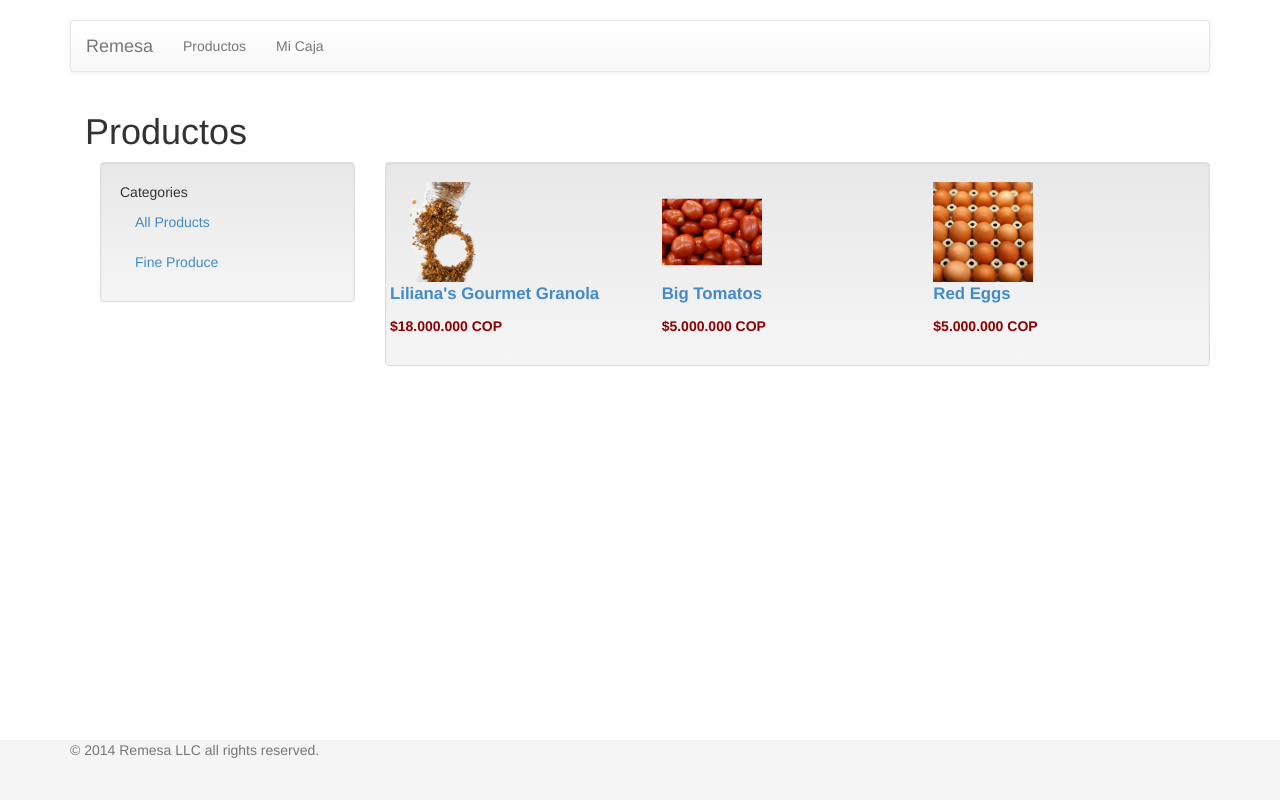
After one commit to dsimic/remesa, a Django app: page /products/ in a window 1280 px wide. The commit adds this page. Run offline with Django 3.2, Linux system fonts and the light colour scheme; data comes from the database, SQL or seed files in the repository; some libraries are stand-ins or nearby versions.

Commit message:
productos

```diff
--- a/remesa/urls.py
+++ b/remesa/urls.py
@@ -9,6 +9,7 @@ urlpatterns = patterns(
     # url(r'^$', 'remesa.views.home', name='home'),
     # url(r'^blog/', include('blog.urls')),
     url(r'^$', 'remesa.views.home', name='home'),
+    url(r'^products/', 'remesa.views.products', name='products'),
     url(r'^admin/', include(admin.site.urls)),
 )
 
--- a/remesa/views.py
+++ b/remesa/views.py
@@ -1,7 +1,7 @@
 from django.shortcuts import render_to_response
 from django.template import RequestContext
 
-from catalogue.models import FeaturedProduct
+from catalogue.models import FeaturedProduct, Product
 
 
 def home(request):
@@ -11,3 +11,12 @@ def home(request):
     return render_to_response(
         'home.html',
         context_instance=RequestContext(request, context))
+
+
+def products(request):
+    context = {
+        'products': Product.objects.all()
+    }
+    return render_to_response(
+        'catalogue.html',
+        context_instance=RequestContext(request, context))
--- a/templates/base.html
+++ b/templates/base.html
@@ -40,7 +40,7 @@
             <div class="navbar-collapse collapse">
                <ul class="nav navbar-nav">
                   <li>
-                   <a href="{% url 'home' %}">Productos</a>
+                   <a href="{% url 'products' %}">Productos</a>
                    </li>
                    <li>
                    <a href="{% url 'home' %}">Mi Caja</a>
--- /dev/null
+++ b/templates/catalogue.html
@@ -0,0 +1,41 @@
+{% extends 'base.html' %}
+
+{% block content %}
+<div class="container-fluid">
+    <div class="row">
+        <h1>Productos</h1>
+    </div>
+    <div class="row">
+        <div class="col-md-3">
+            <div class="sidebar-nav">
+                <div class="well">
+                    <ul class="nav">
+                        <li class="nav-header">Categories</li>
+                        <li class="active"><a href="#">All Products</a></li>
+                        <li><a href="#">Fine Produce</a></li>
+                    </ul>
+                </div>
+            </div>
+        </div>
+        <div class="col-md-9">
+            <div class="well">
+                {% for product in products %}
+                    {% if forloop.first %}
+                        <div class="row">
+                    {% endif %}
+                        <div class="col-md-4">
+                            {% include 'product.html' %}
+                        </div>
+                    {% if forloop.counter|divisibleby:3 %}
+                        </div>
+                        <div class='row'>
+                    {% endif %}
+                    {% if forloop.last %}
+                        </div>
+                    {% endif %}
+                {% endfor %}
+            </div>
+        </div>
+    </div>
+</div>
+{% endblock %}
--- /dev/null
+++ b/templates/product.html
@@ -0,0 +1,12 @@
+    <div class="row">
+       <a href="">
+           <img class="img-responsive" src="{{product.photo.url}}"
+           alt="Responsive image" style="max-width: 100px"></img>
+       </a>
+    </div>
+    <div class="row">
+        <p><big><strong><a href="">{{product.name}}</a></strong></big></p>
+    </div>
+    <div class="row">
+        <p><strong style="color:darkred">${{product.price_in_cop}}.000 COP</strong></p>
+    </div>
```
Also changed, not shown: templates/home.html (+1 -7 lines), catalogue/migrations/0002_auto_20141027_1932.py (added), catalogue/migrations/0003_auto_20141027_1936.py (added), product_photo/granola_foto.gif (added), product_photo/huevos_foto.jpg (added), product_photo/tomate_foto.gif (added), 2 other files.
